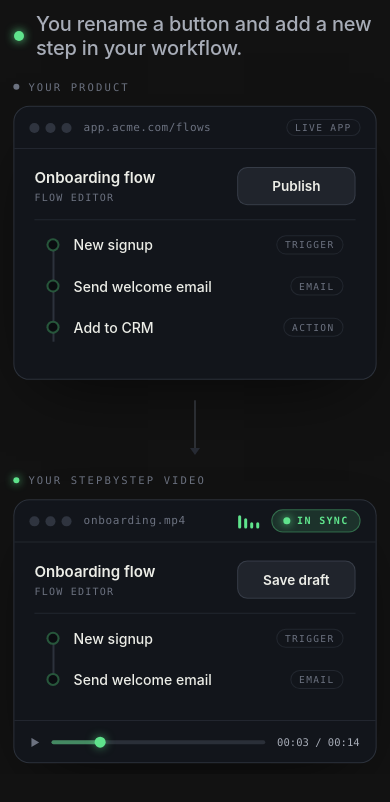
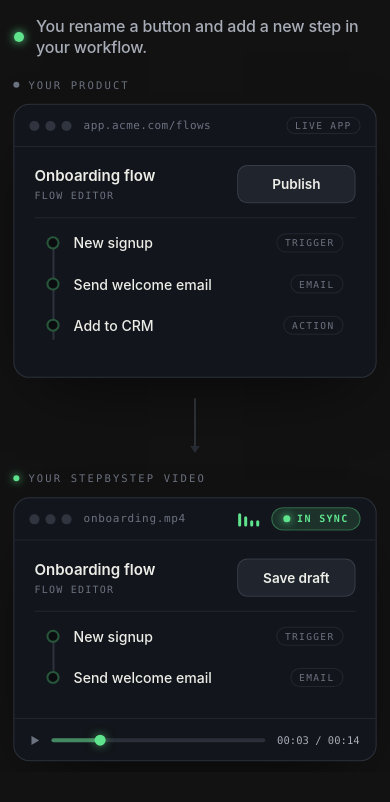
Before and after one commit to eslo34/stepbystep-website, a website: page assets/anim/sync-loop.html in a window 390 px wide. Drawn offline with Linux system fonts and the light colour scheme.

Commit message:
Mobile: reserve caption height so the sync animation does not shift on wrap
On phones the sync animation's narrating caption sits above the product box
and varies between one and two lines. Reserve a fixed caption height and
force it to wrap within the frame so the panels never jump when the text grows.

Co-Authored-By: Claude Opus 4.8 (1M context) <noreply@anthropic.com>

```diff
--- a/assets/anim/sync-loop.html
+++ b/assets/anim/sync-loop.html
@@ -14,7 +14,8 @@ body{margin:0;padding:2px 20px 10px;}
   #stageRef>div:nth-child(1),#stageRef>div:nth-child(3){flex:0 0 auto !important;width:100% !important;}
   #stageRef>div:nth-child(2){width:100% !important;margin:18px 0 !important;min-height:54px;display:flex;align-items:center;justify-content:center;align-self:center !important;}
   #connLineRef{width:54px !important;margin:0 !important;transform:rotate(90deg);}
-  section>div:nth-child(2){order:-1;margin:0 0 22px 0 !important;}
+  section>div:nth-child(2){order:-1;margin:0 0 18px 0 !important;min-height:50px !important;width:100% !important;justify-content:center !important;align-items:center !important;}
+  #captionRef{font-size:16px !important;line-height:1.34 !important;}
 }
 </style>
 </head>
```
